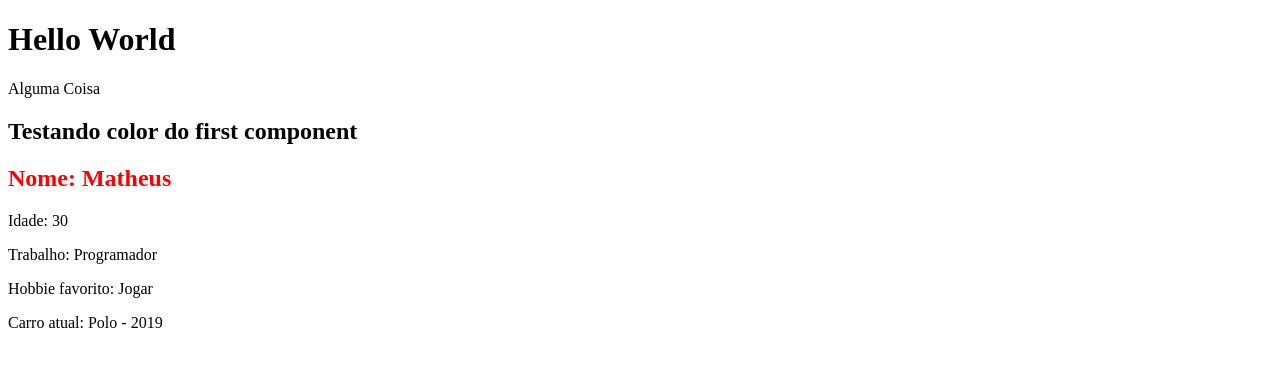
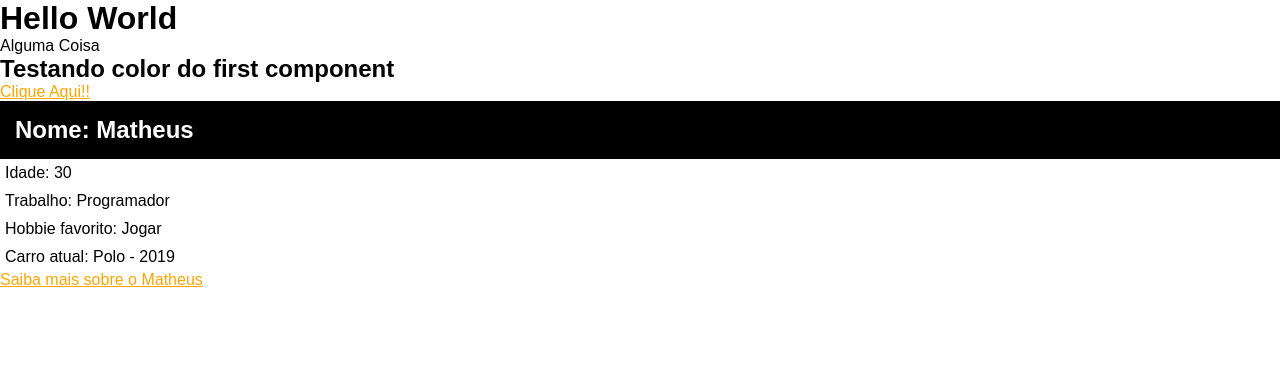
Before and after one commit to Yelcde/curso-angular, an Angular app: page / in a window 1280 px wide. Shown: the top 366 px of the page. Built offline with nearby package versions, Linux system fonts and the light colour scheme.

Commit message:
CSS em Angular

```diff
--- a/src/app/app.component.html
+++ b/src/app/app.component.html
@@ -1,4 +1,5 @@
 <h1>Hello World</h1>
 <p>Alguma Coisa</p>
 <h2>Testando color do first component</h2>
+<a href="#">Clique Aqui!!</a>
 <app-first-component></app-first-component>
--- a/src/app/components/first-component/first-component.component.css
+++ b/src/app/components/first-component/first-component.component.css
@@ -1,3 +1,9 @@
-h2{
-    color: red
+.title{
+    background-color: black;
+    padding: 15px;
+    color: white;
 }
+
+p {
+    padding: 5px;
+}
--- a/src/app/components/first-component/first-component.component.html
+++ b/src/app/components/first-component/first-component.component.html
@@ -1,5 +1,8 @@
-<h2>Nome: {{ name }}</h2>
+<h2 class="title">Nome: {{ name }}</h2>
 <p>Idade: {{ age }}</p>
 <p>Trabalho: {{ job }}</p>
 <p>Hobbie favorito: {{ hobbies[1] }}</p>
 <p>Carro atual: {{ car.name }} - {{ car.year}}</p>
+<div>
+    <a href="#">Saiba mais sobre o Matheus</a>
+</div>
--- a/src/styles.css
+++ b/src/styles.css
@@ -1 +1,9 @@
-/* You can add global styles to this file, and also import other style files */
+* {
+    margin: 0;
+    padding: 0;
+    font-family: Arial, Helvetica, sans-serif;
+}
+
+a {
+    color: orange;
+}
```
